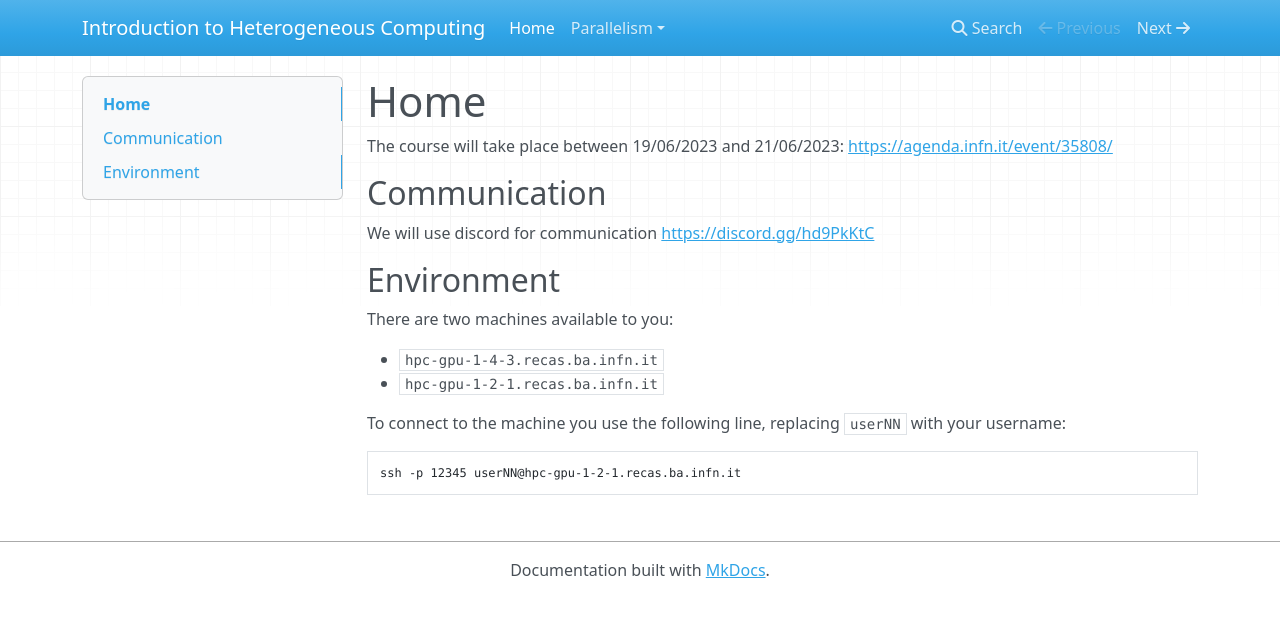
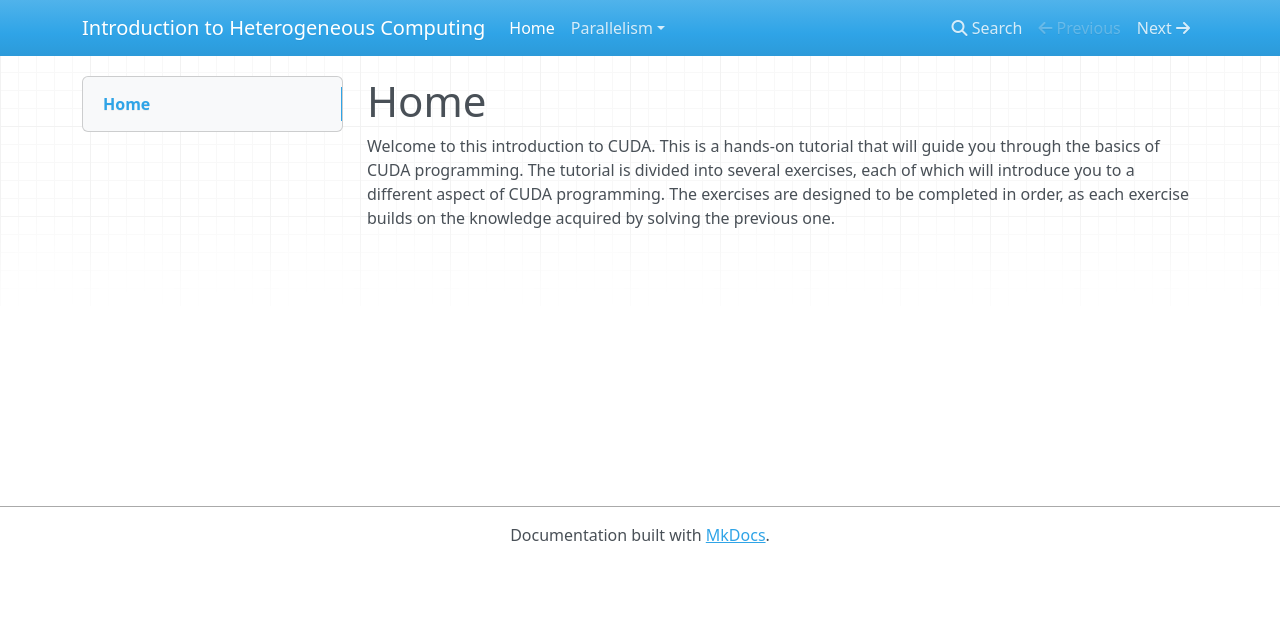
Before and after one commit to cms-patatrack/heterogeneous-training, an MkDocs documentation site: the page built from docs/index.md, in a window 1280 px wide. Shown: the top 617 px of the page. Built offline with MkDocs 1.6.1, drawn with Linux system fonts in a browser that asks for light colours; nearby versions of some CDN libraries.

Commit message:
Fix index

````diff
--- a/docs/index.md
+++ b/docs/index.md
@@ -1,20 +1,3 @@
 # Home
 
-The course will take place between 19/06/2023 and 21/06/2023: [https://agenda.infn.it/event/35808/](https://agenda.infn.it/event/35808/)
-
-## Communication
-
-We will use discord for communication [https://discord.gg/hd9PkKtC](https://discord.gg/hd9PkKtC)
-
-## Environment
-
-There are two machines available to you:
-
-- `hpc-gpu-1-4-3.recas.ba.infn.it`
-- `hpc-gpu-1-2-1.recas.ba.infn.it`
-
-To connect to the machine you use the following line, replacing `userNN` with your username:
-
-```bash
-ssh -p 12345 userNN@hpc-gpu-1-2-1.recas.ba.infn.it
-```
+Welcome to this introduction to CUDA. This is a hands-on tutorial that will guide you through the basics of CUDA programming. The tutorial is divided into several exercises, each of which will introduce you to a different aspect of CUDA programming. The exercises are designed to be completed in order, as each exercise builds on the knowledge acquired by solving the previous one.
````
